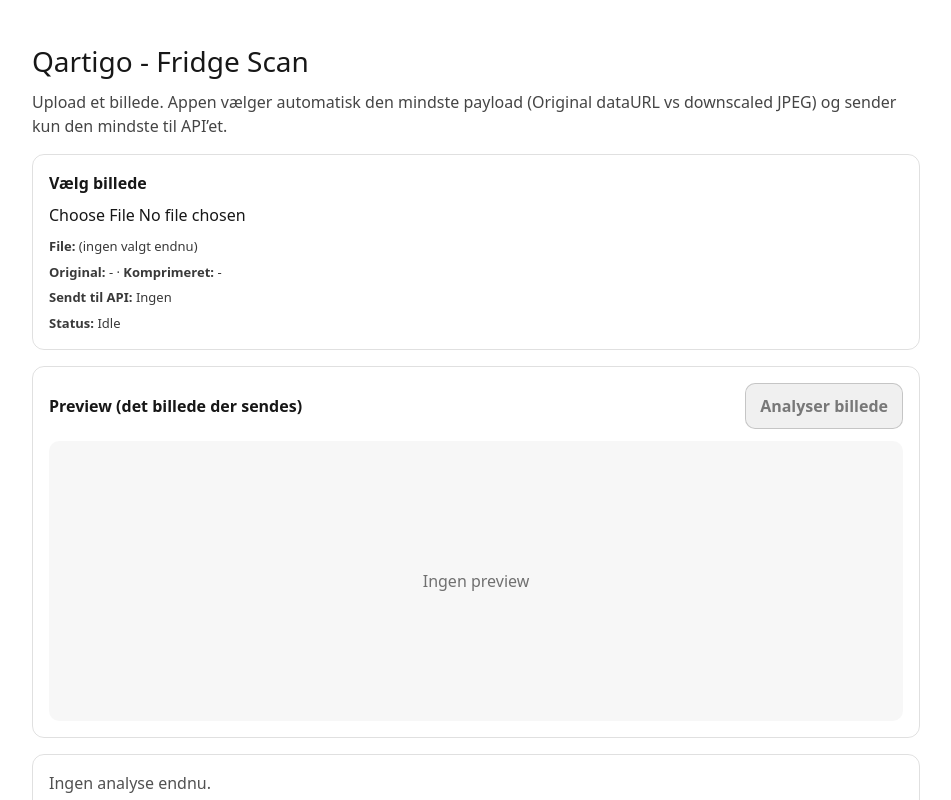
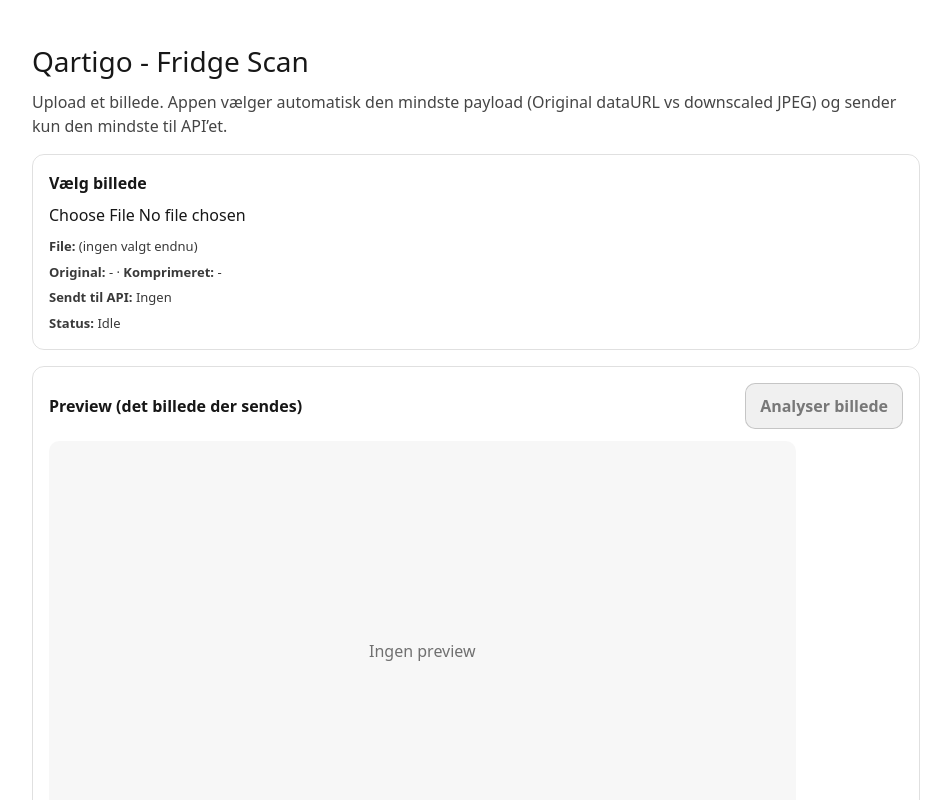
Before and after one commit to christianfrederiksenmusic/foodfolder, a Next.js app: page / in a window 1280 px wide. Shown: the top 800 px of the page, without its empty margins (164-1115 px from the left). Built offline with nearby package versions, Linux system fonts and the light colour scheme.

Commit message:
UI: constrain preview image (contain in fixed card) and improve button feel

```diff
--- a/app/page.tsx
+++ b/app/page.tsx
@@ -226,6 +226,12 @@
         fontFamily: "system-ui, -apple-system, Segoe UI, Roboto, Helvetica, Arial, sans-serif",
       }}
     >
+      <style jsx global>{`
+        .q-btn { transition: transform 90ms ease, filter 140ms ease, box-shadow 140ms ease; }
+        .q-btn:hover:enabled { filter: brightness(1.06); box-shadow: 0 10px 26px rgba(0,0,0,0.18); transform: translateY(-1px); }
+        .q-btn:active:enabled { filter: brightness(0.98); transform: translateY(0px) scale(0.99); }
+        .q-btn:focus-visible { outline: 3px solid rgba(0,0,0,0.28); outline-offset: 2px; }
+      `}</style>
       <h1 style={{ fontSize: 28, marginBottom: 8 }}>Qartigo - Fridge Scan</h1>
       <p style={{ marginTop: 0, opacity: 0.8 }}>
         Upload et billede. Appen vælger automatisk den mindste payload (Original dataURL vs downscaled JPEG)
@@ -291,7 +297,7 @@
             Preview (det billede der sendes)
           </div>
 
-          <button
+          <button className="q-btn"
             onClick={callApi}
             disabled={apiBusy || busy || !chosen.dataUrl}
             style={{
@@ -314,7 +320,10 @@
             borderRadius: 10,
             overflow: "hidden",
             background: "rgba(0,0,0,0.03)",
-            minHeight: 280,
+            height: 420,
+            maxHeight: 420,
+            aspectRatio: "16 / 9",
+            padding: 12,
             display: "flex",
             alignItems: "center",
             justifyContent: "center",
```
